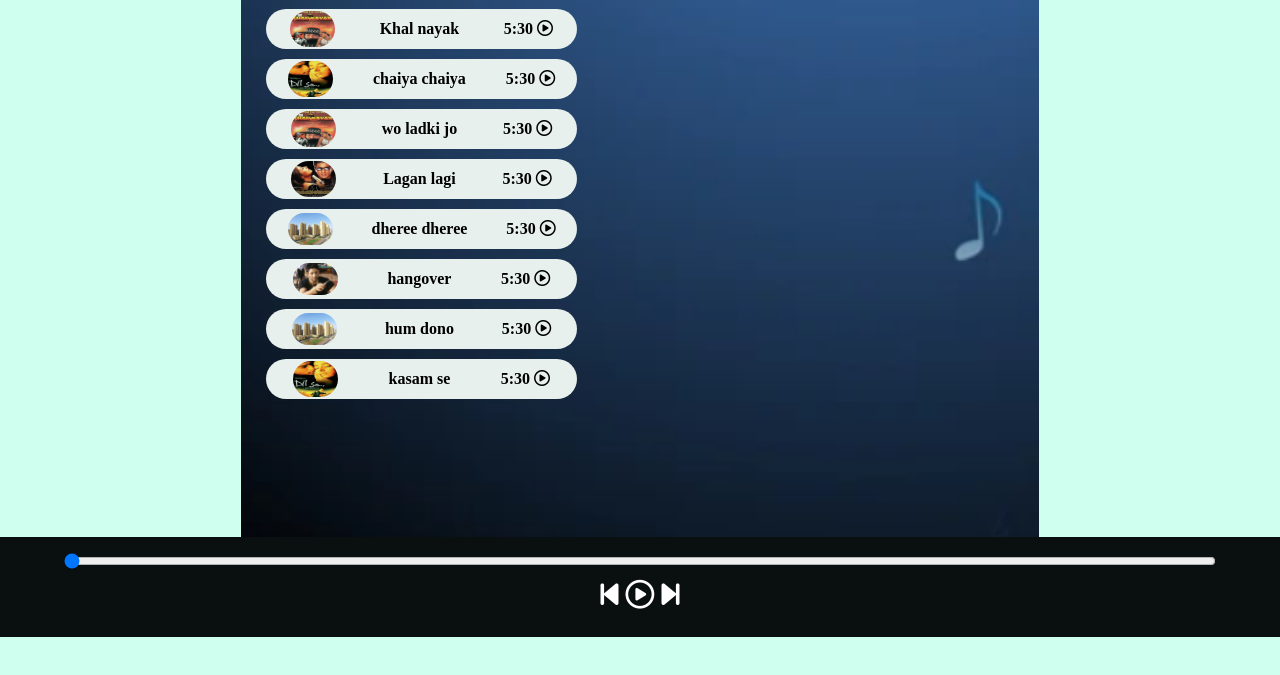
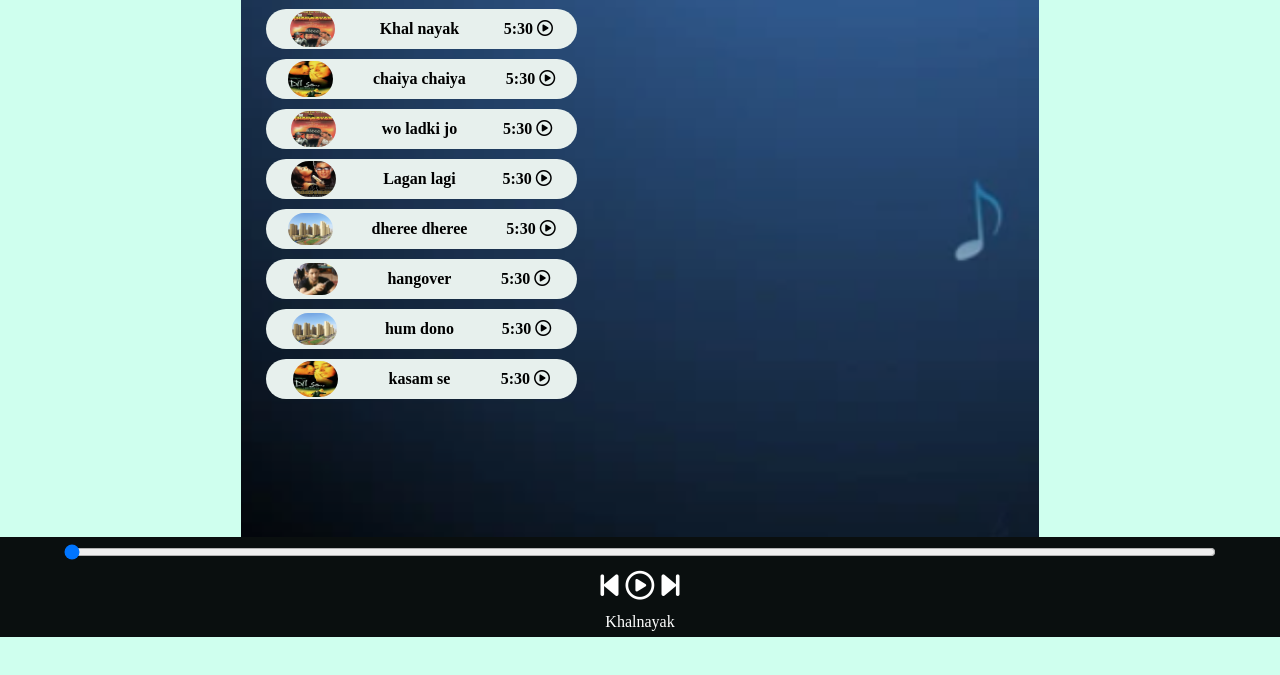
Before and after one commit to gitminaj/spotify_clone, a plain HTML site: page index.html in a window 1280 px wide. Shown: the part 163-838 px from the top of the page. Drawn offline with Linux system fonts and the light colour scheme.

Commit message:
minor bug fix

```diff
--- a/index.html
+++ b/index.html
@@ -66,7 +66,7 @@
             <i class="fa-solid fa-forward-step" id="next"></i>
         </div>
         <div class="songInfo">
-            <p id="masterPlayName"> </p>
+            <p id="masterPlayName"> Khalnayak</p>
         </div>
     </div>
 
```
Also changed, not shown: script.js (+10 -0 lines).
